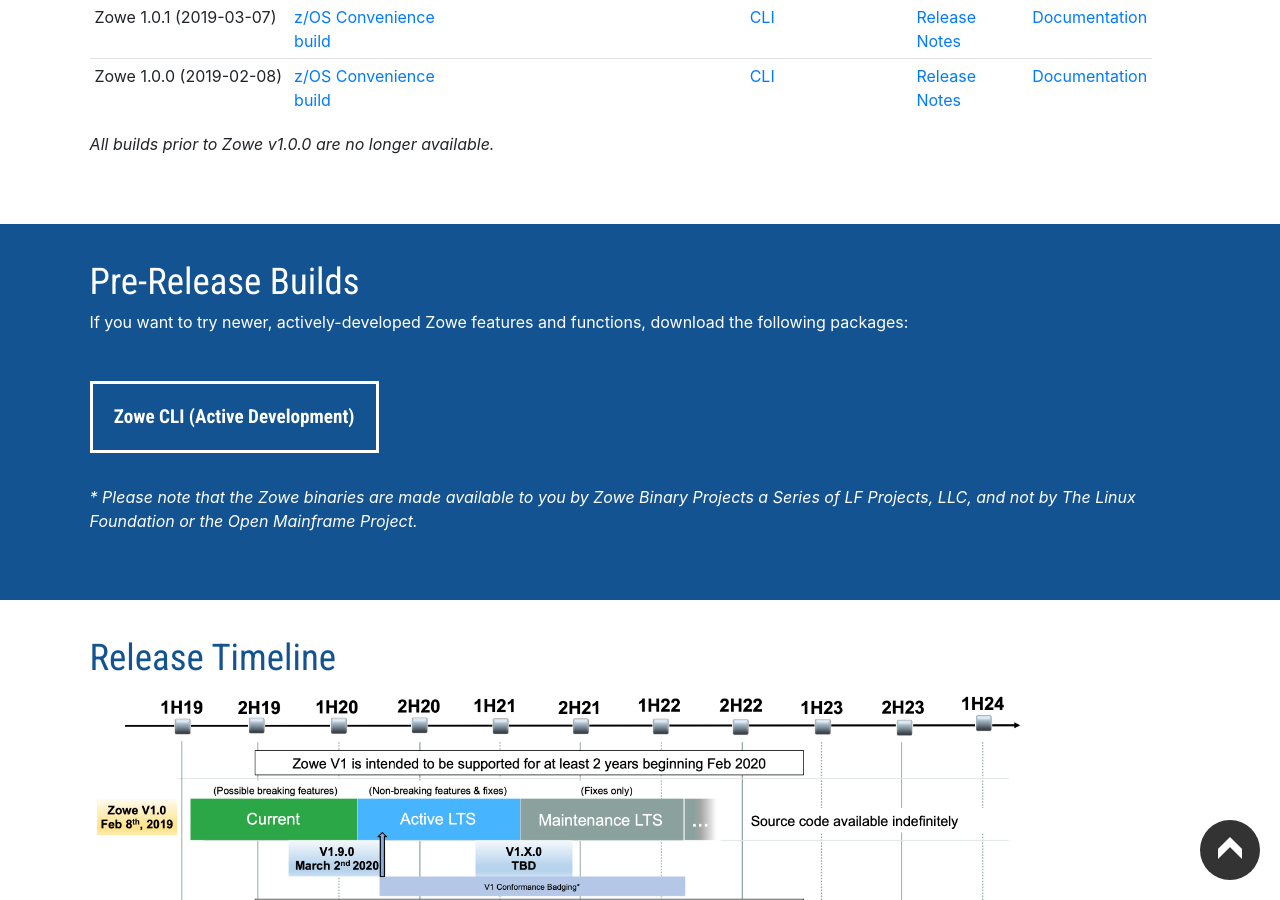
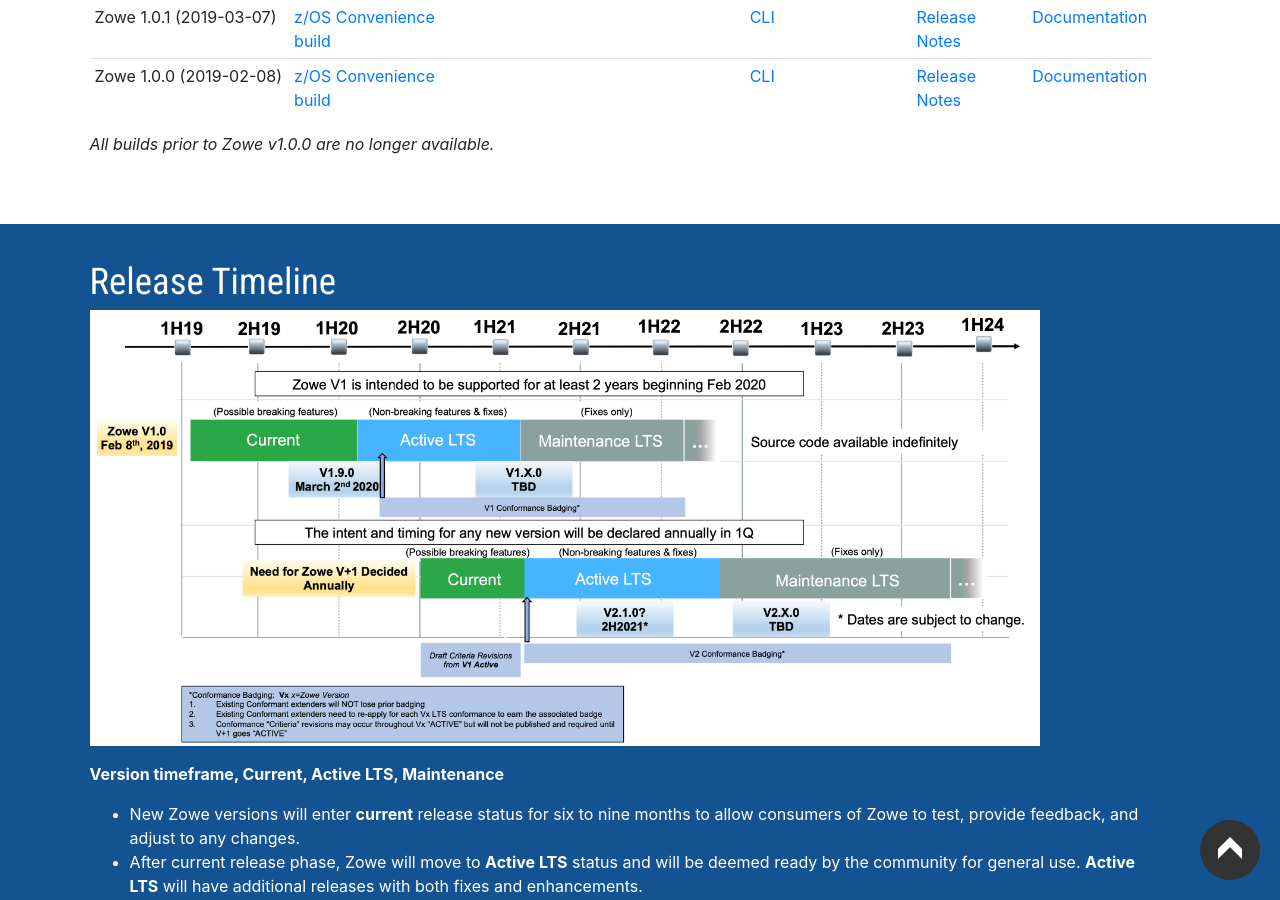
Before and after one commit to zowe/zowe.github.io, a Jekyll site: the page built from download.md, in a window 1280 px wide and 900 px high, scrolled down 1781 px. Built offline with Jekyll 4.4.1, drawn with Linux system fonts in a browser that asks for light colours; nearby versions of some CDN libraries; our own code applies the rules of GitHub Pages for plain Markdown files; some of the changed text lies outside the part shown.

Commit message:
Remove CLI pre-release
Signed-off-by: nannanli <nannanli@cn.ibm.com>

```diff
--- a/download.md
+++ b/download.md
@@ -9,7 +9,7 @@
 <section class="whitebackground" style="padding-top:1%">
 <h1 id="download">Download Zowe</h1>
   <p>
-  Download the latest Zowe installer and start your journey with Zowe today.
+  Download the latest installer to install Zowe on the z/OS server, on your computer, or both. Start your journey with Zowe today!
   </p>
   <p>
   Want to build Zowe on your own? Access <a href="{{ site.github_repo_url }}">Zowe GitHub repositories</a> to download the source code.
@@ -123,22 +123,6 @@
 </section>
 
 <section class="bluebackground">
-{% if site.cli_active_development_download_url %}
-<h1>Pre-Release Builds</h1>
-<p>
-If you want to try newer, actively-developed Zowe features and functions, download the following packages:
-</p>
-{% if site.cli_active_development_download_url %}
-<a class="button" href="{{ site.cli_active_development_download_url }}{{ site.data.active_development.cli.version }}&package={{ site.data.active_development.cli.package }}">Zowe CLI (Active Development)</a>
-{% endif %}
-{% endif %}
-<p>
-<i>
-* Please note that the Zowe binaries are made available to you by Zowe Binary Projects a Series of LF Projects, LLC, and not by The Linux Foundation or the Open Mainframe Project.
-</i></p>
-</section>
-
-<section class="whitebackground">
 <h1>Release Timeline</h1>
 <p><img src="assets/img/zowe-lts.png" width="950" /></p>
 <p><b>Version timeframe, Current, Active LTS, Maintenance</b></p>
@@ -158,7 +142,7 @@
 <a class="button" href="{{ site.lts_url }}">Learn more</a>
 </section>
 
-<section class="bluebackground">
+<section class="whitebackground">
 <h1>Nightly Builds</h1>
 <p>Visit the Zowe Artifactory <a class="white" href="{{ site.nightly_build_url }}">nightly build folder</a> to find the most recent build.</p>
 <p>Please note:
```
Also changed, not shown: other parts of download.md (+2 -2 lines), index.md (+1 -0 lines).
